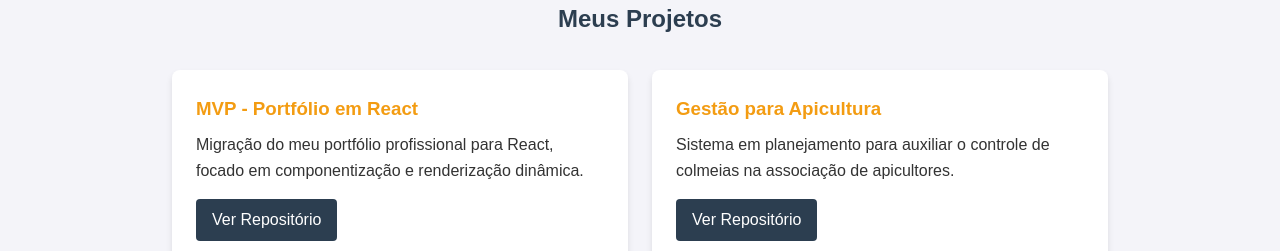
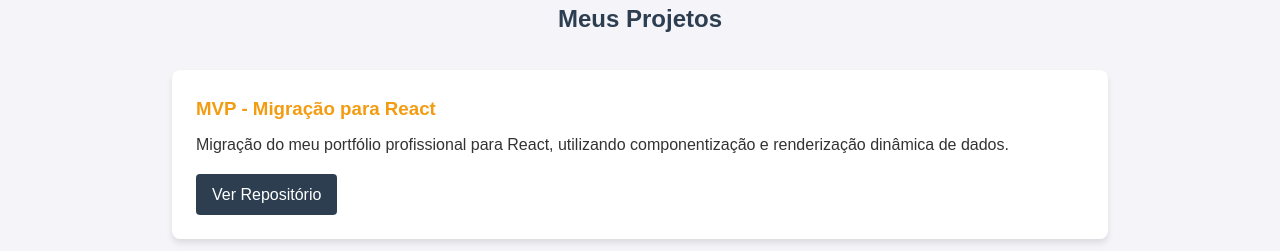
Before and after one commit to hltnfagner-spec/meu-repositorio-react, a React (Vite) app: page / in a window 1280 px wide. Shown: the part 549-800 px from the top of the page. Built offline with nearby package versions, Linux system fonts and the light colour scheme.

Commit message:
Refactor Projetos component for clarity and focus
Updated project description and removed unused projects.

```diff
--- a/src/components/Projetos.jsx
+++ b/src/components/Projetos.jsx
@@ -1,16 +1,12 @@
-// Componente 2: Meus Projetos renderizando dados dinâmicos
+// Componente 2: Meus Projetos isolados num arquivo só
 function Projetos() {
-  // Array de objetos com os meus projetos (requisito da atividade)
+  // Lista com os meus projetos. Deixei só o da migração para o React!
   const meusProjetos = [
     {
-      titulo: "MVP - Portfólio em React",
-      descricao: "Migração do meu portfólio profissional para React, focado em componentização e renderização dinâmica.",
+      titulo: "MVP - Migração para React",
+      descricao: "Migração do meu portfólio profissional para React, utilizando componentização e renderização dinâmica de dados.",
+      // Lembrete: Colocar o link certo do repositório ou do site na Vercel aqui
       link: "https://github.com/hltnfagner-spec/meu-portfolio-react"
-    },
-    {
-      titulo: "Gestão para Apicultura",
-      descricao: "Sistema em planejamento para auxiliar o controle de colmeias na associação de apicultores.",
-      link: "#"
     }
   ];
 
@@ -18,7 +14,7 @@
     <section id="projetos">
       <h2>Meus Projetos</h2>
       <div className="grid-projetos">
-        {/* Passando pelo array com o map para criar os cards na tela */}
+        {/* O map vai passar pelo array e criar o card na tela, mesmo sendo só um por enquanto */}
         {meusProjetos.map((projeto, index) => (
           <div className="projeto-card" key={index}>
             <h3>{projeto.titulo}</h3>
```
